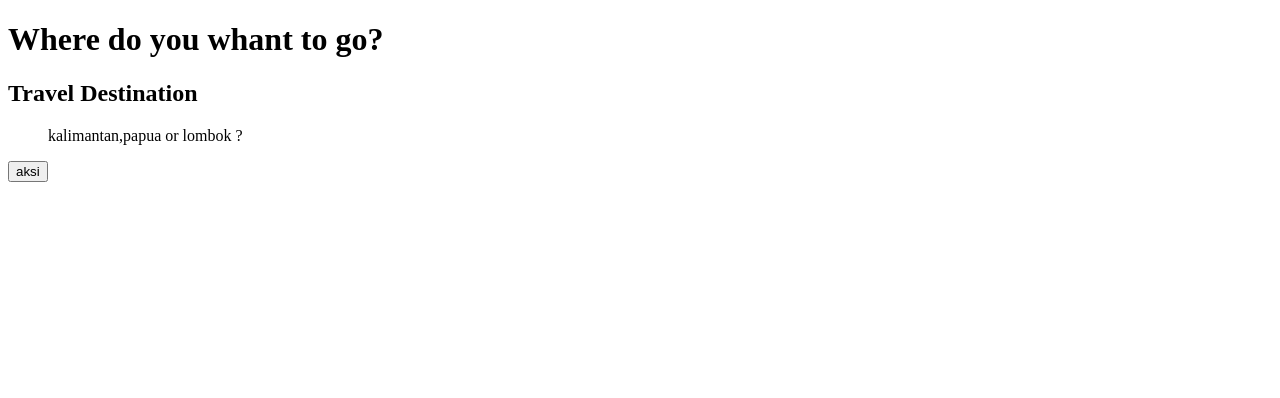
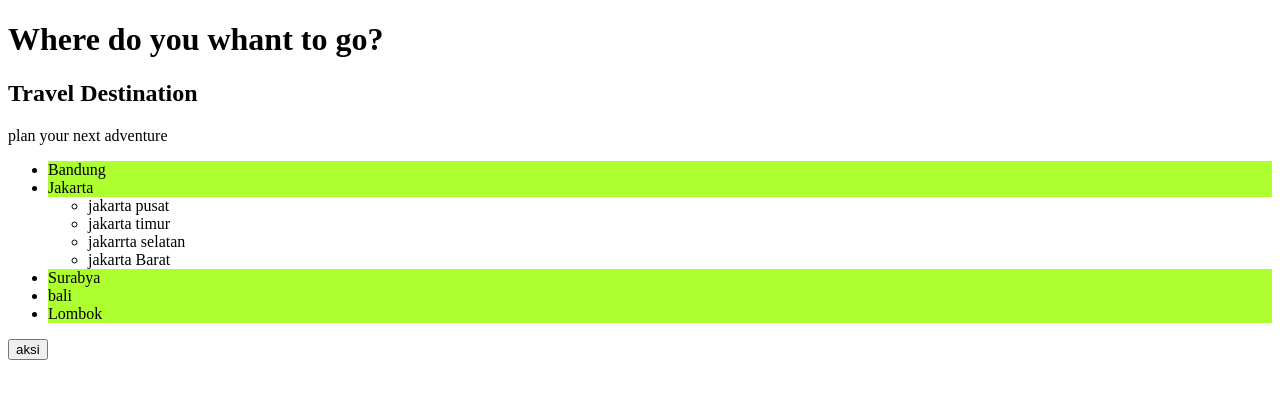
Before and after one commit to abdul-local/JS-Dasar, a plain HTML site: page index.html in a window 1280 px wide. Both pictures are taken after a click on the button "aksi". Drawn offline with Linux system fonts and the light colour scheme.

Commit message:
Bekerja dengan DOM di JQuery sudah selesai

```diff
--- a/index.html
+++ b/index.html
@@ -9,23 +9,49 @@
    <h2>Travel Destination</h2>
    <p>plan your next adventure</p>
    <ul id="destination">
-      <li>Rome</li>
-      <li>Paris</li>
-      <li>rio</li>
-
+      <li>Bandung</li>
+      <li>Jakarta</li>
+      <ul>
+          <li>jakarta pusat</li>
+          <li class="jatim">jakarta timur</li>
+          <li>jakarrta selatan</li>
+          <li>jakarta Barat </li>
+      </ul>
+       <li>Surabya</li>
+       <li>bali</li>
+       <li id="lombok">Lombok</li>
    </ul>
 
    <button>aksi</button>
 
 
-    <script src="jquery-3.5.1.min.js"></script>
+    <script src="./jquery-3.5.1.min.js"></script>
 
      <script>
          $(document).ready(function(){
             $("button").click(function(){
-                $("li").text("indonesia");
-                $("p").hide();
-                $("#destination").text("kalimantan,papua or lombok ?");
+
+                //mendai element untuk list saja
+//                $("#destination li").css("background-color","yellow");
+                //elemet lebih dari saru
+//                $(".jatim ,#lombok").css("background-color","yellow");
+                //memilih element pertama or terakhir
+                //memilih element pertama
+//             $("#destination li:first").css("background-color","green");
+
+                //memilih element trakhir
+                 //$("#destination li:last").css("background-color","red");
+                //memilih element ganil or genap
+//                $("#destination li:odd").css("background-color","red");
+//                $("#destination li:even").css("background-color","yellow");
+                // menggunakan fungsi traversing
+//                $("li").first().css("background-color","blue");
+//
+
+                //menggunkan fungsi children
+                $("#destination").children("li").css("background-color","greenyellow");
+
+
             });
 
          });
```
